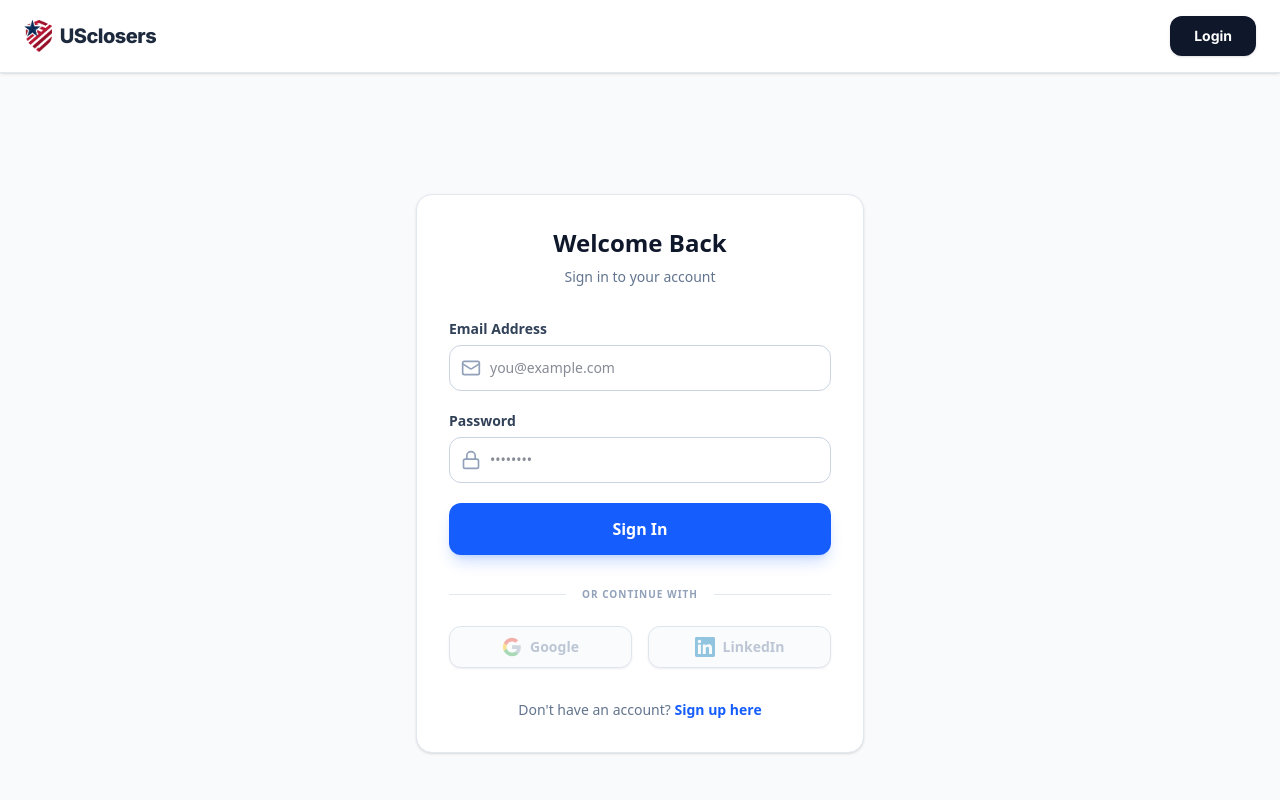
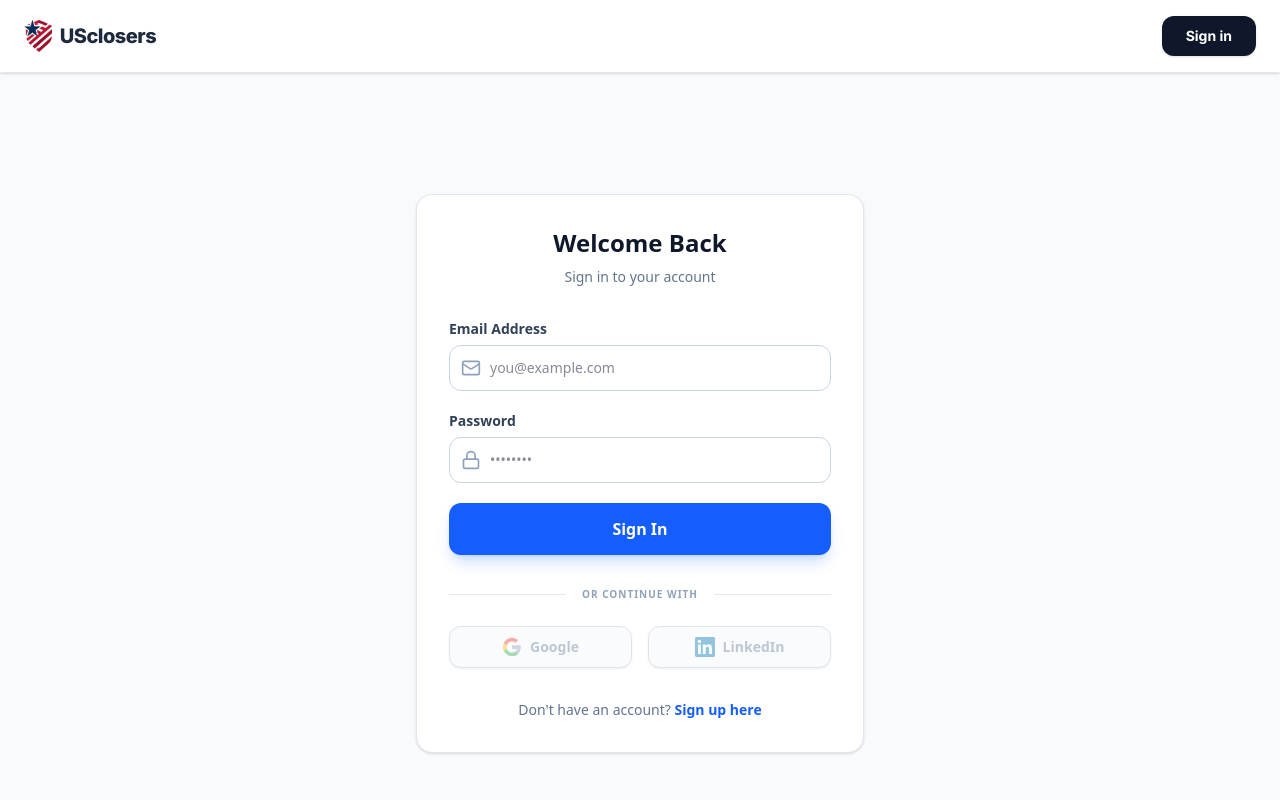
Before and after one commit to a-eduard/us-apply, a Next.js app: page /login in a window 1280 px wide. Shown: the top 800 px of the page. Built offline with nearby package versions, Linux system fonts and the light colour scheme; no server answers.

Commit message:
Перименовал кнопку Login

```diff
--- a/src/components/layout/Header.tsx
+++ b/src/components/layout/Header.tsx
@@ -54,7 +54,7 @@ export function Header({
         href="/login"
         className="px-6 py-2.5 bg-slate-900 text-white text-sm font-bold rounded-xl hover:bg-slate-800 transition-colors shadow-sm"
       >
-        Login
+        Sign in
       </Link>
     );
   };
```
